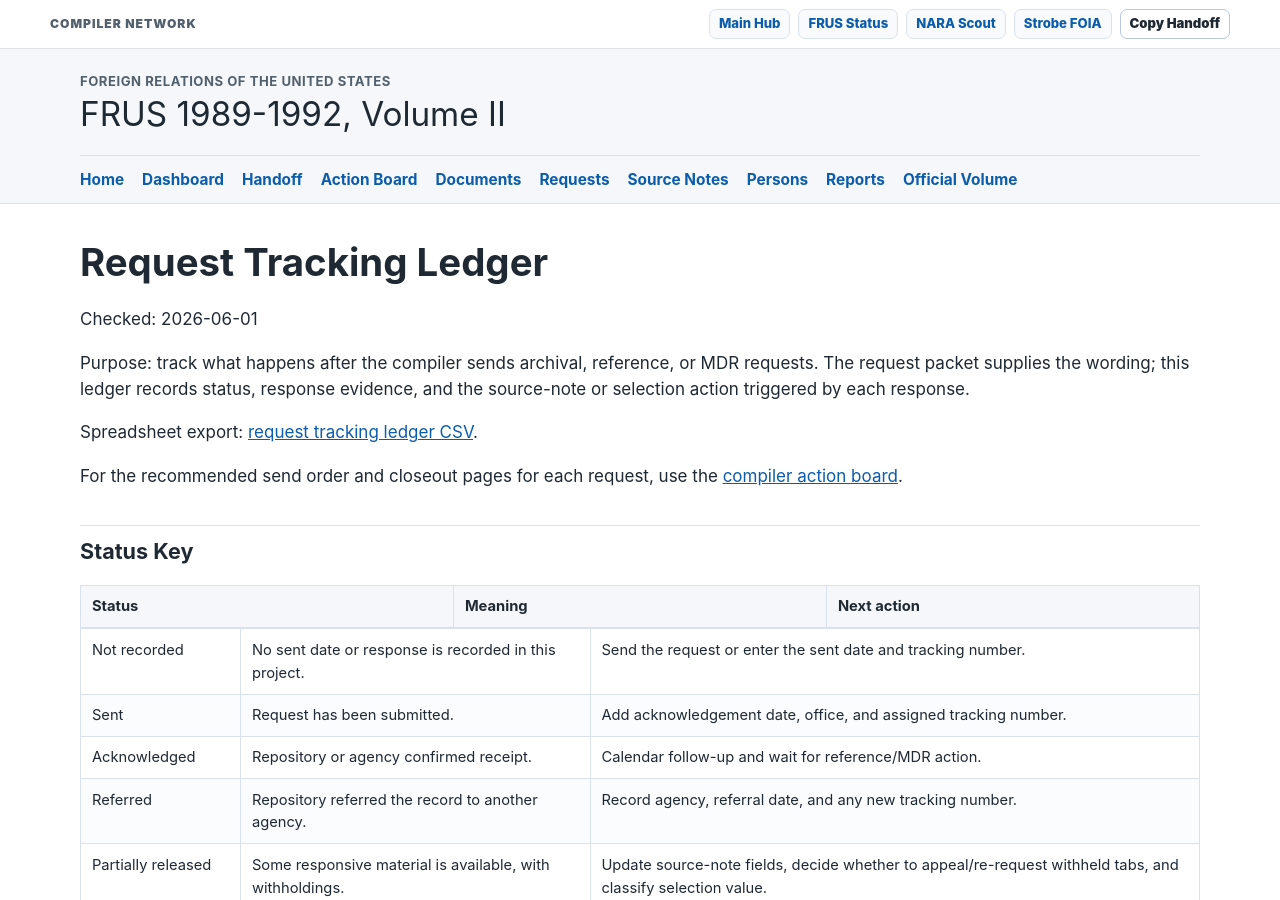
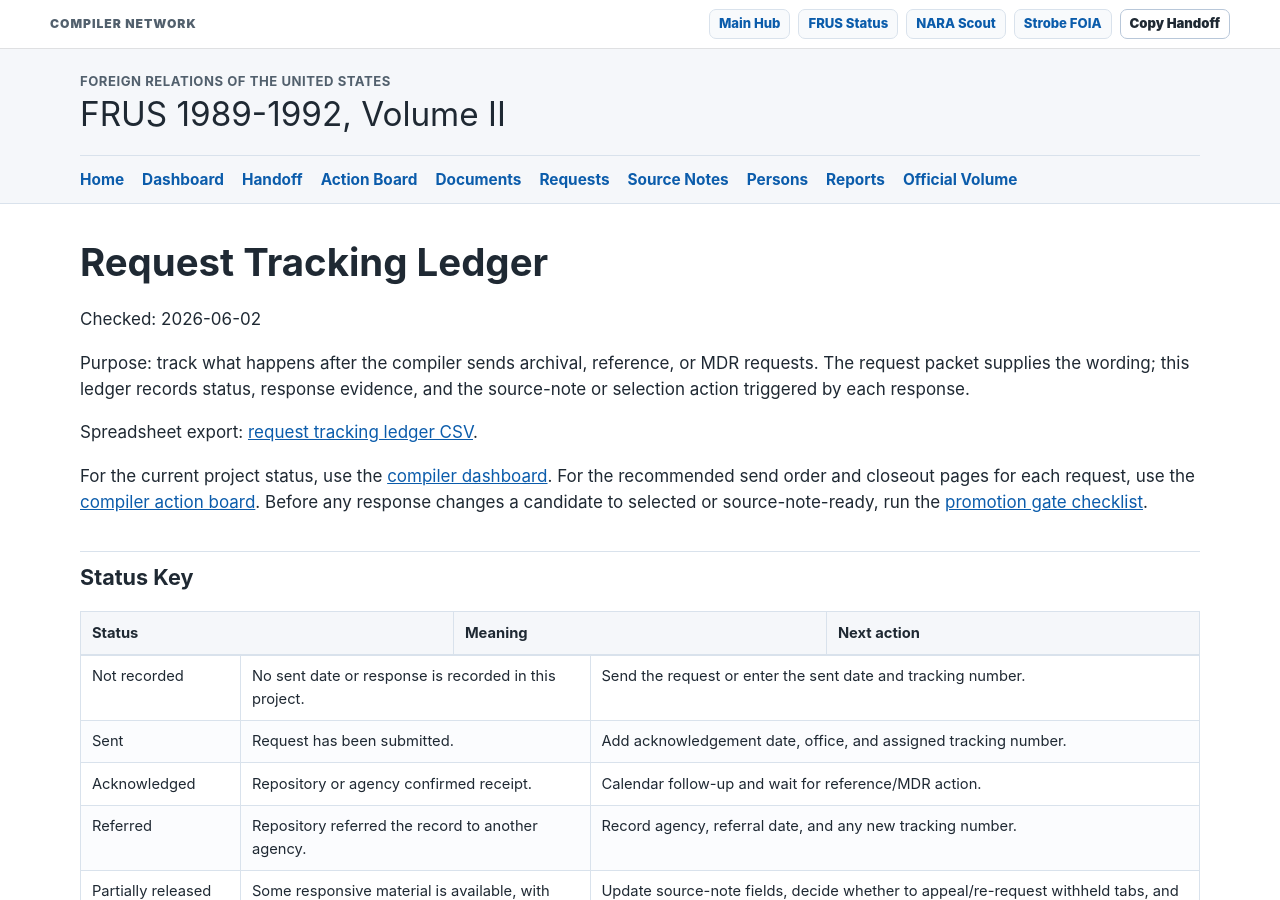
Before and after one commit to therealjameswilson/org-man-89-92, a Jekyll site: the page built from reports/request-tracking-ledger.md, in a window 1280 px wide and 900 px high. Built offline with Jekyll 4.4.1, drawn with Linux system fonts in a browser that asks for light colours; some of the changed text lies outside the part shown.

Commit message:
Refresh compiler workflow cross-links

```diff
--- a/reports/request-tracking-ledger.md
+++ b/reports/request-tracking-ledger.md
@@ -5,7 +5,7 @@ title: Request Tracking Ledger
 
 # Request Tracking Ledger
 
-Checked: 2026-06-01
+Checked: 2026-06-02
 
 Purpose: track what happens after the compiler sends archival, reference, or
 MDR requests. The request packet supplies the wording; this ledger records
@@ -14,8 +14,12 @@ by each response.
 
 Spreadsheet export: [request tracking ledger CSV](request-tracking-ledger.csv).
 
-For the recommended send order and closeout pages for each request, use the
-[compiler action board](compiler-action-board.html).
+For the current project status, use the
+[compiler dashboard](compiler-dashboard.html). For the recommended send order
+and closeout pages for each request, use the [compiler action
+board](compiler-action-board.html). Before any response changes a candidate to
+selected or source-note-ready, run the [promotion gate
+checklist](promotion-gate-checklist.html).
 
 ## Status Key
 
@@ -92,11 +96,13 @@ request_id,priority,target,route,status,date_sent,ack_date,tracking_number,respo
 
 ## Related Project Reports
 
+- [Compiler dashboard](compiler-dashboard.html)
 - [Compiler handoff](compiler-handoff.html)
 - [Compiler action board](compiler-action-board.html)
 - [Declassified and public document index](declassified-document-index.html)
 - [Selection worksheet](selection-worksheet.html)
 - [Research request packet](research-request-packet.html)
+- [Promotion gate checklist](promotion-gate-checklist.html)
 - [Source note style audit](source-note-style-audit.html)
 - [Source note worklist](source-note-worklist.html)
 - [Compiler decision log](compiler-decision-log.html)
```
Also changed, not shown: reports/compiler-handoff.md (+1 -1 lines), reports/public-site-gap-check.md (+2 -2 lines), reports/selection-worksheet.md (+6 -1 lines), reports/source-note-worklist.md (+9 -2 lines).
